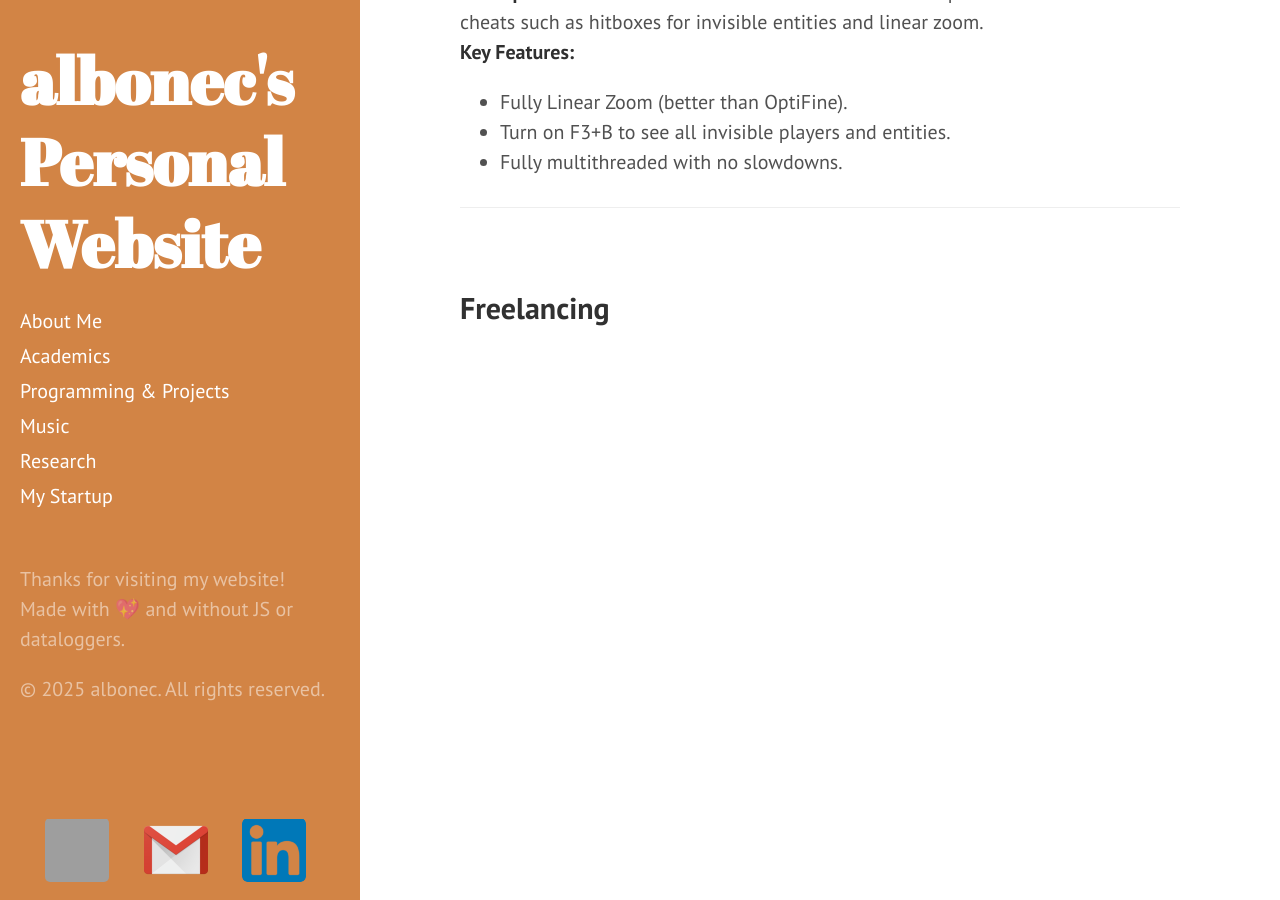
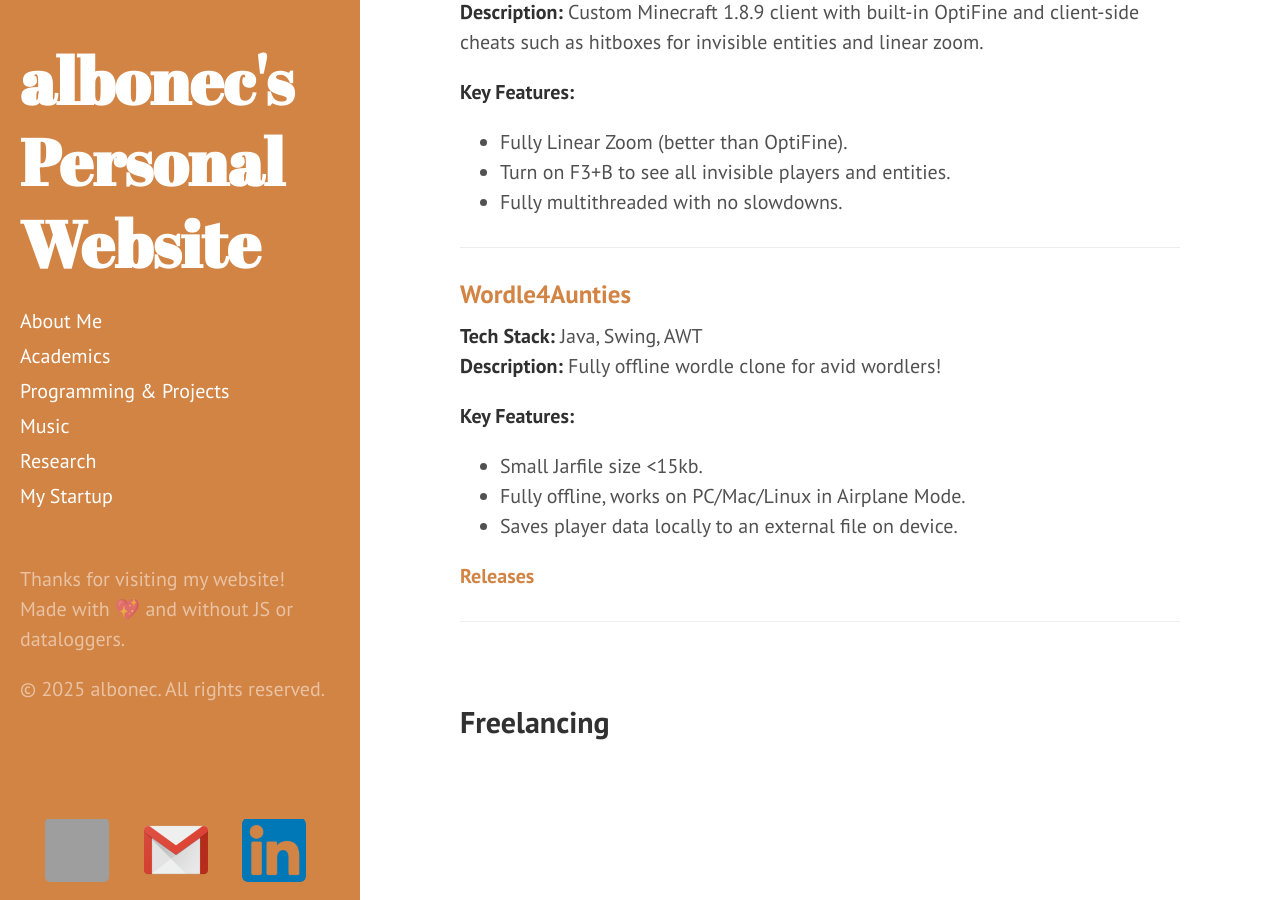
Before and after one commit to albonec/albonec.github.io, a Jekyll site: the page built from programming.md, in a window 1280 px wide and 900 px high, scrolled down 1128 px. Built offline with Jekyll 4.4.1, drawn with Linux system fonts in a browser that asks for light colours; grey boxes are pictures that could not be loaded.

Commit message:
added some project entries

```diff
--- a/programming.md
+++ b/programming.md
@@ -21,6 +21,7 @@ title: Programming & Projects
 ### [FOSSMetronome](https://github.com/albonec/FOSSMetronome)
 **Tech Stack:** Java, Android, XML <br>
 **Description:** An open-source Android metronome application with a built-in violin tuner also! <br>
+
 **Key Features:**
 - User-friendly numpad-based interface to enter precise BPM values
 - 4-string violin tuner
@@ -33,12 +34,26 @@ title: Programming & Projects
 ### [AGBClient](https://github.com/albonec/AGBClient)
 **Tech Stack:** Java, Minecraft <br>
 **Description:** Custom Minecraft 1.8.9 client with built-in OptiFine and client-side cheats such as hitboxes for invisible entities and linear zoom. <br>
+
 **Key Features:**
 - Fully Linear Zoom (better than OptiFine).
 - Turn on F3+B to see all invisible players and entities.
 - Fully multithreaded with no slowdowns.
 
 ---
+
+### [Wordle4Aunties](https://github.com/albonec/Wordle4Aunties)
+**Tech Stack:** Java, Swing, AWT <br>
+**Description:** Fully offline wordle clone for avid wordlers!
+
+**Key Features:**
+- Small Jarfile size <15kb.
+- Fully offline, works on PC/Mac/Linux in Airplane Mode.
+- Saves player data locally to an external file on device.
+
+**[Releases](https://github.com/albonec/Wordle4Aunties/releases)**
+
+---
 <br>
 
 ## Freelancing
```
